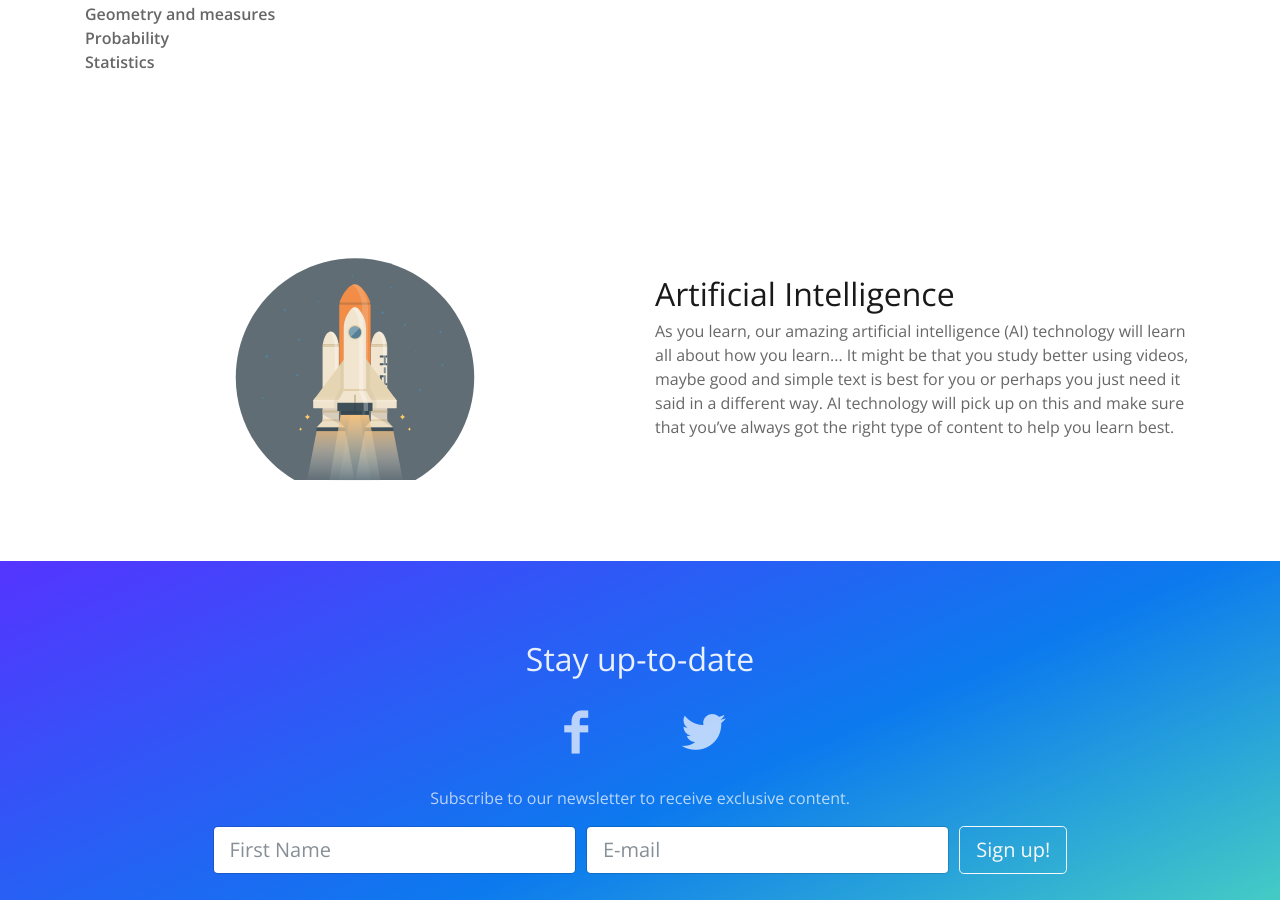
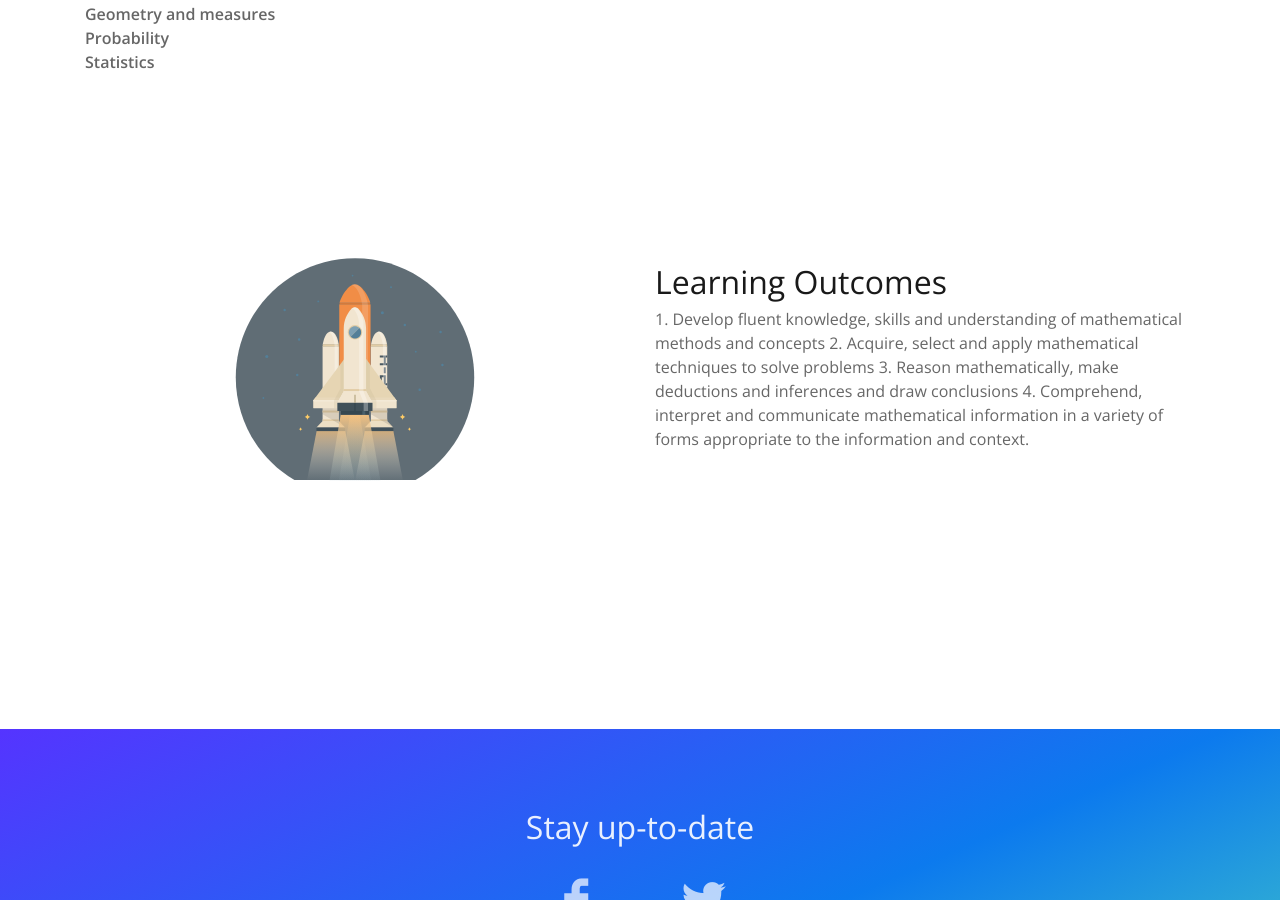
Before and after one commit to story-ai/story-ai.github.io, a Jekyll site: the page built from maths.md, in a window 1280 px wide and 900 px high, scrolled down 1198 px. Built offline with Jekyll 4.4.1, drawn with Linux system fonts in a browser that asks for light colours.

Commit message:
Updated 'maths.md' via CloudCannon

```diff
--- a/maths.md
+++ b/maths.md
@@ -19,19 +19,44 @@ parts:
   - type: section
     content:
       id: second
-      header: Artificial Intelligence
+      header: Learning Outcomes
       text:
         - >-
-          As you learn, our amazing artificial intelligence (AI) technology will
-          learn all about how you learn... It might be that you study better
-          using videos, maybe good and simple text is best for you or perhaps
-          you just need it said in a different way. AI technology will pick up
-          on this and make sure that you’ve always got the right type of content
-          to help you learn best.
+          1. Develop fluent knowledge, skills and understanding of mathematical
+          methods and concepts
+
+
+          2. Acquire, select and apply mathematical techniques to solve problems
+
+
+          3. Reason mathematically, make deductions and inferences and draw
+          conclusions
+
+
+          4. Comprehend, interpret and communicate mathematical information in a
+          variety of forms appropriate to the information and context.
       image:
         alignment: left
         url: /img/Rocket.svg
         hoverText: Rocket
+  - type: section
+    content:
+      id:
+      header:
+      filled: false
+      social:
+        - icon:
+          link:
+      signupText:
+      namePlaceholder:
+      emailPlaceholder:
+      button:
+        text:
+        filled: false
+      nav:
+        - text:
+          link:
+      legalFooter:
   - type: footer
     content:
       id: register
```
